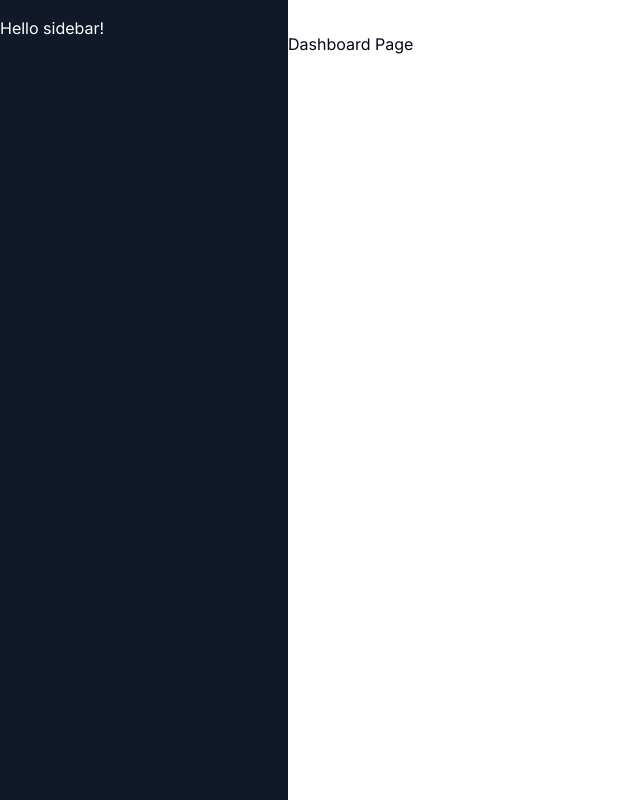
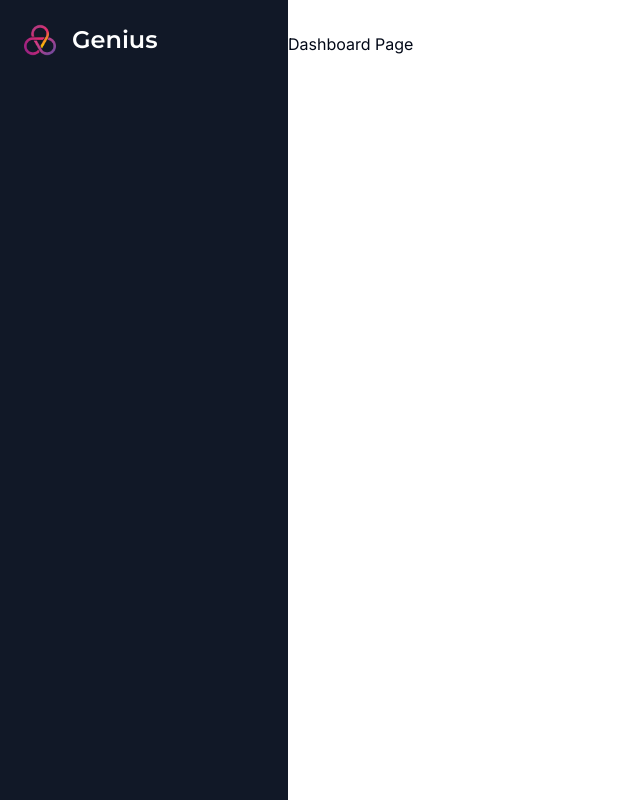
Before and after one commit to krutulkamil/platform, a Next.js app: page /dashboard in a window 1280 px wide. Shown: the whole page, without its empty margins (0-640 px from the left). Built offline with nearby package versions, Linux system fonts and the light colour scheme.

Commit message:
feat: sidebar logo component

```diff
--- a/components/sidebar/index.styles.ts
+++ b/components/sidebar/index.styles.ts
@@ -1,3 +1,13 @@
 import { cn } from '@/lib/utils';
 
-export const wrapperStyles = cn('space-y-4 py-4 flex flex-col h-full bg-[#111827] text-white')
+export const wrapperStyles = cn(
+  'space-y-4 py-4 flex flex-col h-full bg-[#111827] text-white'
+);
+
+export const spacingWrapperStyles = cn('px-3 py-2 flex-1');
+
+export const logoLinkStyles = cn('flex items-center pl-3 mb-14');
+
+export const logoImageWrapperStyles = cn('relative w-8 h-8 mr-4');
+
+export const titleStyles = cn('text-2xl font-bold');
--- a/components/sidebar/index.tsx
+++ b/components/sidebar/index.tsx
@@ -1,13 +1,32 @@
 'use client';
 
 import React from 'react';
+import Link from 'next/link';
+import Image from 'next/image';
+import { Montserrat } from 'next/font/google';
+
+import { cn } from '@/lib/utils';
 
 import * as styles from './index.styles';
+
+const montserrat = Montserrat({
+  weight: '600',
+  subsets: ['latin'],
+});
 
 export const Sidebar = () => {
   return (
     <div className={styles.wrapperStyles}>
-      Hello sidebar!
+      <div className={styles.spacingWrapperStyles}>
+        <Link href="/dashboard" className={styles.logoLinkStyles}>
+          <div className={styles.logoImageWrapperStyles}>
+            <Image src="/logo.png" alt="Genius Logo" fill />
+          </div>
+          <h1 className={cn(styles.titleStyles, montserrat.className)}>
+            Genius
+          </h1>
+        </Link>
+      </div>
     </div>
-  )
+  );
 };
```
Also changed, not shown: components/navbar/index.styles.ts (line endings or trailing spaces), public/logo.png (added).
